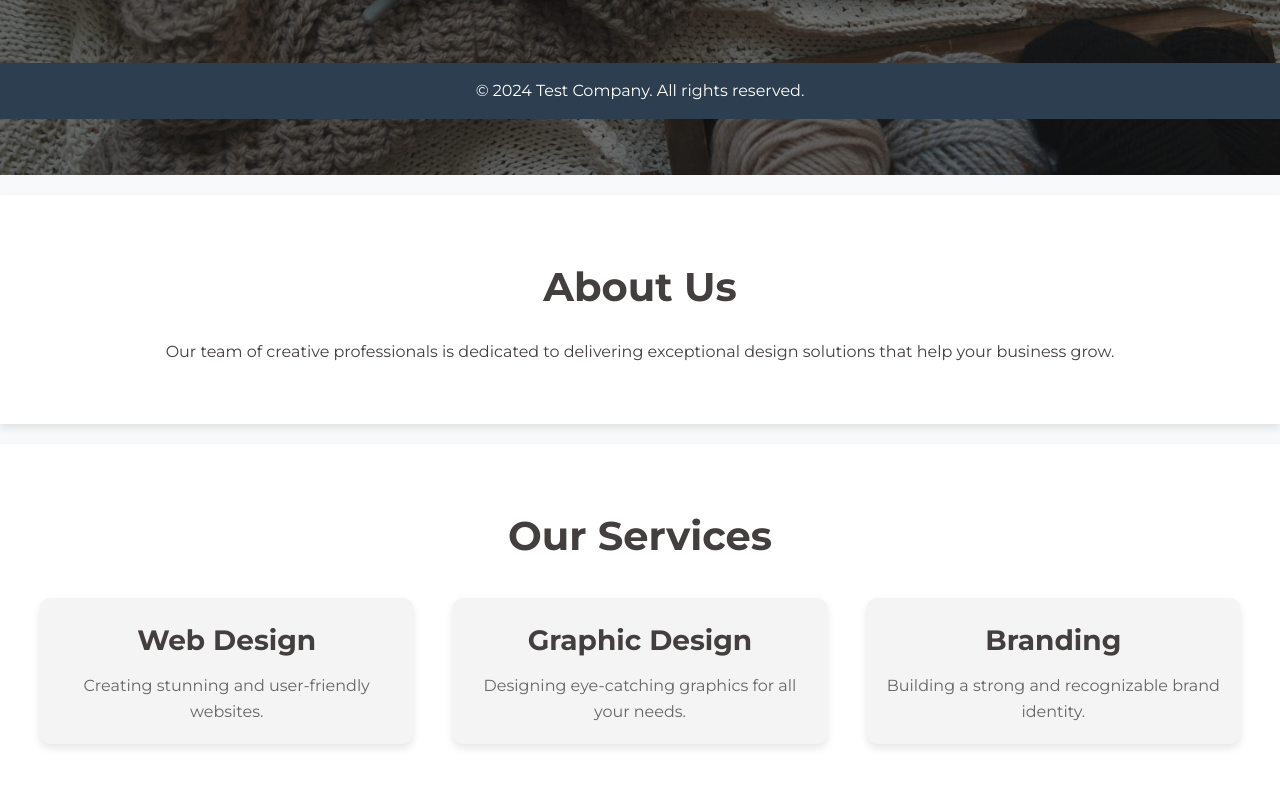
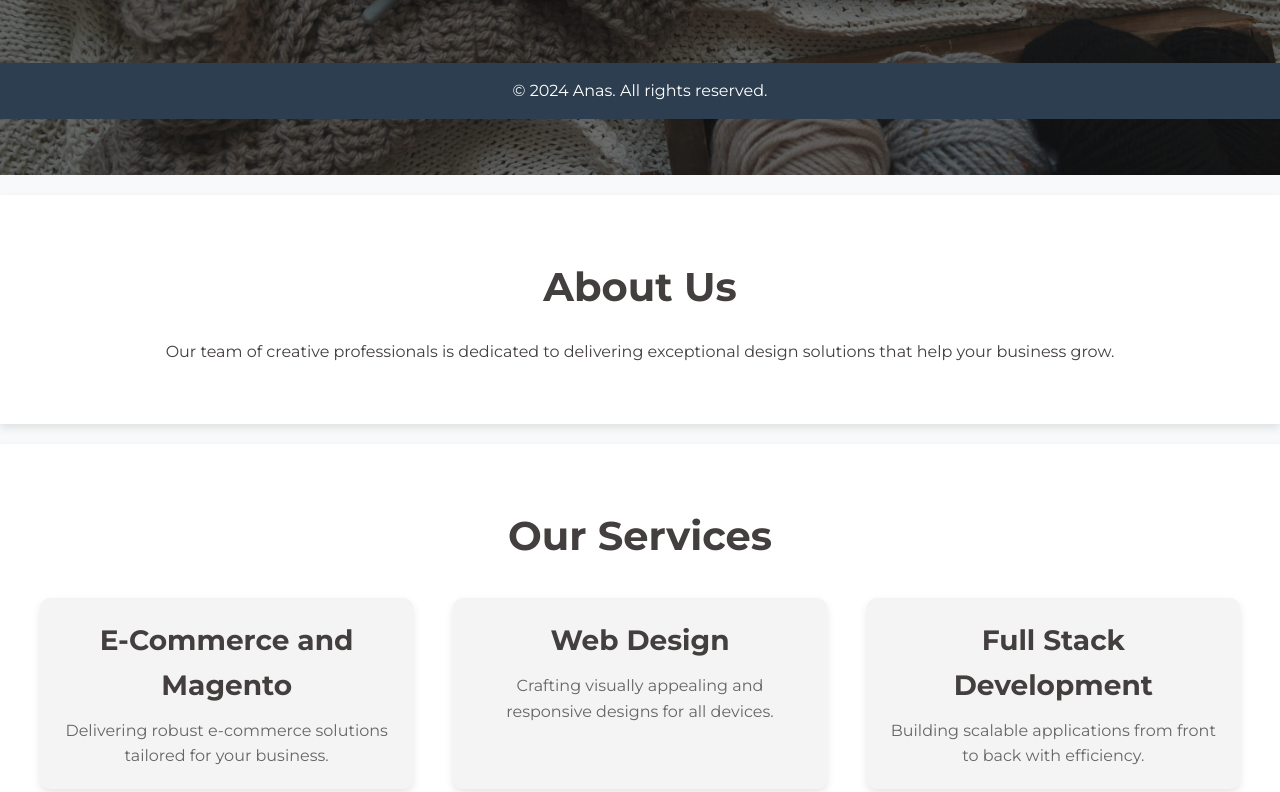
Before and after one commit to anasahhm/Landing-page, a plain HTML site: page index.html in a window 1280 px wide. Shown: the part 681-1473 px from the top of the page. Drawn offline with Linux system fonts and the light colour scheme.

Commit message:
Update index.html

```diff
--- a/index.html
+++ b/index.html
@@ -34,17 +34,18 @@
         <h2>Our Services</h2>
         <div class="service-cards">
             <div class="card">
-                <h3>Web Design</h3>
-                <p>Creating stunning and user-friendly websites.</p>
-            </div>
-            <div class="card">
-                <h3>Graphic Design</h3>
-                <p>Designing eye-catching graphics for all your needs.</p>
-            </div>
-            <div class="card">
-                <h3>Branding</h3>
-                <p>Building a strong and recognizable brand identity.</p>
-            </div>
+    <h3>E-Commerce and Magento </h3>
+    <p>Delivering robust e-commerce solutions tailored for your business.</p>
+</div>
+<div class="card">
+    <h3>Web Design</h3>
+    <p>Crafting visually appealing and responsive designs for all devices.</p>
+</div>
+<div class="card">
+    <h3>Full Stack Development</h3>
+    <p>Building scalable applications from front to back with efficiency.</p>
+</div>
+
         </div>
     </section>
     <section id="contact" class="content">
@@ -63,7 +64,7 @@
         </form>
     </section>
     <footer>
-        <p>&copy; 2024 Test Company. All rights reserved.</p>
+        <p>&copy; 2024 Anas. All rights reserved.</p>
     </footer>
     <script src="script.js"></script>
 </body>
```
